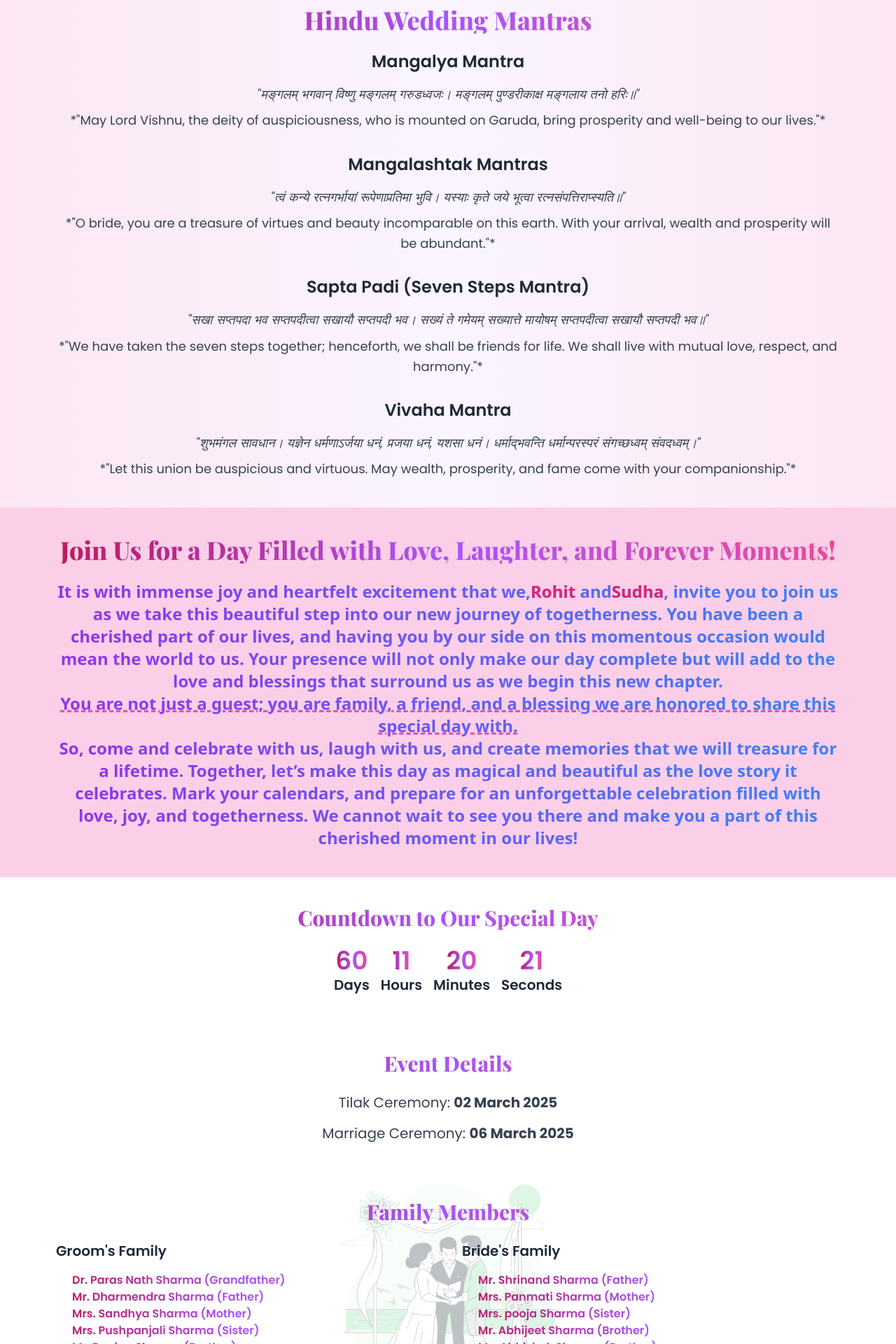
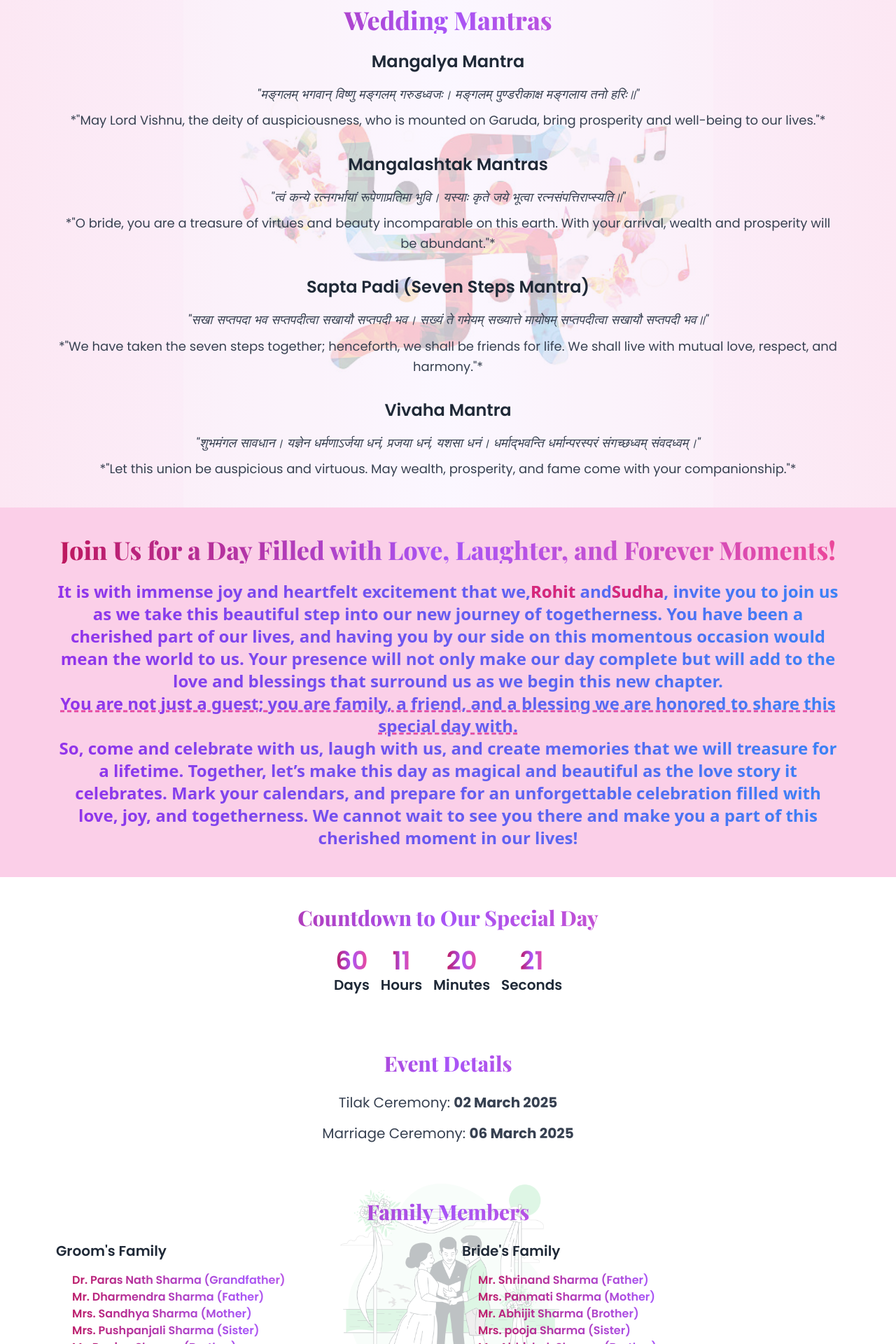
Before and after one commit to rohitkrsharma/wedding-invitation, a React (Create React App) app: page / in a window 1280 px wide. Shown: the part 880-2800 px from the top of the page at 70% size. Built offline with nearby package versions, Linux system fonts and the light colour scheme; a web font is replaced by a local one.

Commit message:
Names and mantra images

```diff
--- a/src/components/FamilyDetails.jsx
+++ b/src/components/FamilyDetails.jsx
@@ -32,8 +32,8 @@ const FamilyDetails = () => {
             <ul className="list-disc font-semibold list-inside text-transparent bg-clip-text bg-gradient-to-r from-pink-700 via-purple-500 to-pink-500 font-poppins">
               <li>Mr. Shrinand Sharma (Father)</li>
               <li>Mrs. Panmati Sharma (Mother)</li>
+              <li>Mr. Abhijit Sharma (Brother)</li>
               <li>Mrs. pooja Sharma (Sister)</li>
-              <li>Mr. Abhijeet Sharma (Brother)</li>
               <li>Ms. Abhishek Sharma (Brother)</li>
             </ul>
           </div>
--- a/src/components/Mantras.jsx
+++ b/src/components/Mantras.jsx
@@ -2,9 +2,19 @@ import React from "react";
 
 const Mantras = () => {
   return (
-    <section className="bg-gradient-to-r from-pink-100 via-purple-50 to-pink-100 py-10 px-5 md:px-20">
+    <section className="relative bg-gradient-to-r from-pink-100 via-purple-50 to-pink-100 py-10 px-5 md:px-20">
+      {/* Background Image with Reduced Opacity */}
+      <div
+        className="absolute inset-0 bg-contain bg-center bg-no-repeat opacity-20"
+        style={{
+          backgroundImage: "url('./Images/ganesh.jpg')",
+        }}
+      ></div>
+
+      {/* Content */}
+      <div className="relative z-10">
         <h2 className="text-3xl md:text-4xl font-playfair font-extrabold text-transparent bg-clip-text bg-gradient-to-r from-pink-700 via-purple-500 to-pink-500 mb-6 text-center">
-        Hindu Wedding Mantras
+          Wedding Mantras
         </h2>
         <div className="mb-8 text-center">
           <h3 className="text-2xl font-semibold text-gray-800 font-poppins mb-4">
@@ -15,7 +25,8 @@ const Mantras = () => {
             मङ्गलम् पुण्डरीकाक्ष मङ्गलाय तनो हरिः॥"
           </p>
           <p className="text-lg font-poppins leading-relaxed text-gray-700 mt-2">
-          *"May Lord Vishnu, the deity of auspiciousness, who is mounted on Garuda, bring prosperity and well-being to our lives."*
+            *"May Lord Vishnu, the deity of auspiciousness, who is mounted on
+            Garuda, bring prosperity and well-being to our lives."*
           </p>
         </div>
 
@@ -29,7 +40,9 @@ const Mantras = () => {
               यस्याः कृते जये भूत्वा रत्नसंपत्तिराप्स्यति॥"
             </p>
             <p className="text-lg font-poppins leading-relaxed text-gray-700 mt-2">
-            *"O bride, you are a treasure of virtues and beauty incomparable on this earth. With your arrival, wealth and prosperity will be abundant."*
+              *"O bride, you are a treasure of virtues and beauty incomparable
+              on this earth. With your arrival, wealth and prosperity will be
+              abundant."*
             </p>
           </div>
           <div>
@@ -37,11 +50,13 @@ const Mantras = () => {
               Sapta Padi (Seven Steps Mantra)
             </h3>
             <p className="text-lg font-poppins leading-relaxed text-gray-700 italic">
-            "सखा सप्तपदा भव सप्तपदीत्वा सखायौ सप्तपदी भव।
-            सख्यं ते गमेयम् सख्यात्ते मायोषम् सप्तपदीत्वा सखायौ सप्तपदी भव॥"
+              "सखा सप्तपदा भव सप्तपदीत्वा सखायौ सप्तपदी भव। सख्यं ते गमेयम्
+              सख्यात्ते मायोषम् सप्तपदीत्वा सखायौ सप्तपदी भव॥"
             </p>
             <p className="text-lg font-poppins leading-relaxed text-gray-700 mt-2">
-            *"We have taken the seven steps together; henceforth, we shall be friends for life. We shall live with mutual love, respect, and harmony."*
+              *"We have taken the seven steps together; henceforth, we shall be
+              friends for life. We shall live with mutual love, respect, and
+              harmony."*
             </p>
           </div>
           <div>
@@ -49,17 +64,17 @@ const Mantras = () => {
               Vivaha Mantra
             </h3>
             <p className="text-lg font-poppins leading-relaxed text-gray-700 italic">
-            "शुभमंगल सावधान।
-            यज्ञेन धर्मणाऽर्जया धनं, प्रजया धनं, यशसा धनं।
+              "शुभमंगल सावधान। यज्ञेन धर्मणाऽर्जया धनं, प्रजया धनं, यशसा धनं।
               धर्माद्भवन्ति धर्मान्परस्परं संगच्छध्वम् संवदध्वम्।"
             </p>
             <p className="text-lg font-poppins leading-relaxed text-gray-700 mt-2">
-            *"Let this union be auspicious and virtuous. May wealth, prosperity, and fame come with your companionship."*
+              *"Let this union be auspicious and virtuous. May wealth,
+              prosperity, and fame come with your companionship."*
             </p>
+          </div>
         </div>
       </div>
     </section>
   );
 };
-
 export default Mantras;
```
Also changed, not shown: public/Images/ganesh.jpg (added). Lines whose indentation alone changed are shown as unchanged.
